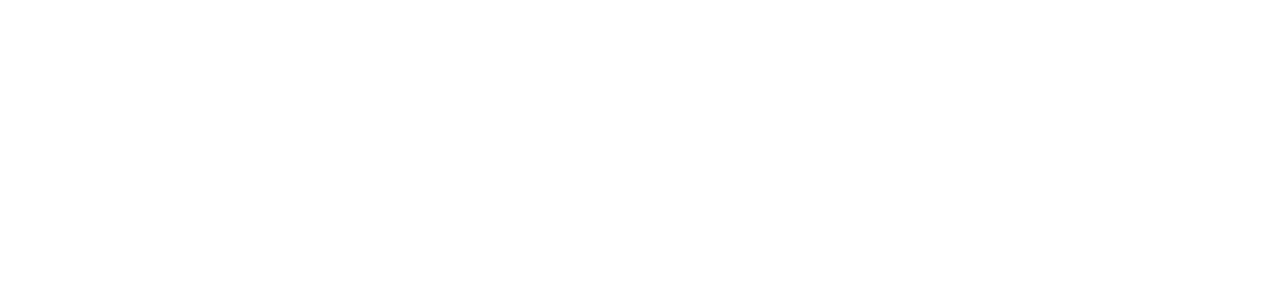
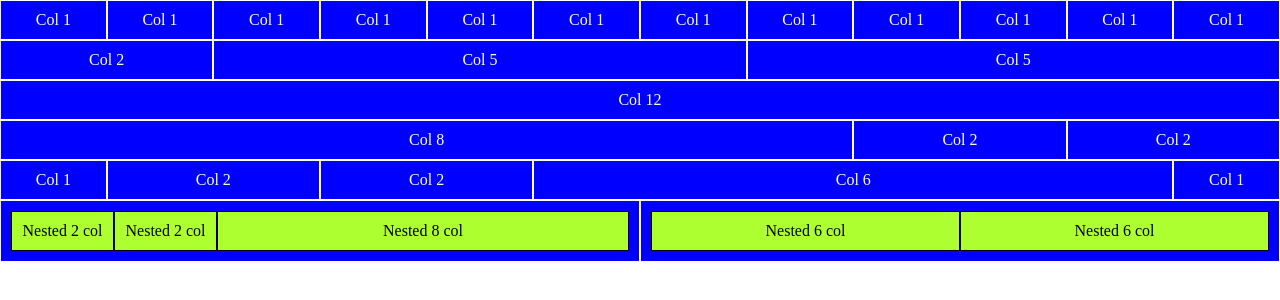
Before and after one commit to RobertoZefi/html-css-12bool, a plain HTML site: page index.html in a window 1280 px wide. Drawn offline with Linux system fonts and the light colour scheme.

Commit message:
FEAT first part added

```diff
--- a/framework.css
+++ b/framework.css
@@ -3,6 +3,18 @@
     padding: 0;
     box-sizing: border-box;
 }
+
+.row{
+    display: flex;
+    flex-wrap: wrap;
+}
+
+.col {
+	flex-grow: 1;
+	flex-basis: 0;
+	max-width: 100%;
+}
+
 
 /*********************/
 
--- a/index.html
+++ b/index.html
@@ -6,8 +6,58 @@
     <meta name="viewport" content="width=device-width, initial-scale=1.0">
     <title>Document</title>
     <link rel="stylesheet" href="./framework.css">
+    <link rel="stylesheet" href="./style.css">
 </head>
 <body>
+    <div class="container">
+        <div class="row">
+            <div class="col-1">Col 1</div>
+            <div class="col-1">Col 1</div>
+            <div class="col-1">Col 1</div>
+            <div class="col-1">Col 1</div>
+            <div class="col-1">Col 1</div>
+            <div class="col-1">Col 1</div>
+            <div class="col-1">Col 1</div>
+            <div class="col-1">Col 1</div>
+            <div class="col-1">Col 1</div>
+            <div class="col-1">Col 1</div>
+            <div class="col-1">Col 1</div>
+            <div class="col-1">Col 1</div>
 
+            <div class="col-2">Col 2</div>
+            <div class="col-5">Col 5</div>
+            <div class="col-5">Col 5</div>
+
+            <div class="col-12">Col 12</div>
+
+            <div class="col-8">Col 8</div>
+            <div class="col-2">Col 2</div>
+            <div class="col-2">Col 2</div>
+
+            <div class="col-1">Col 1</div>
+            <div class="col-2">Col 2</div>
+            <div class="col-2">Col 2</div>
+            <div class="col-6">Col 6</div>
+            <div class="col-1">Col 1</div>
+
+            <div class="col-6">
+                <div class="row">
+                    <div class="col-2 col-nested">Nested 2 col</div>
+                    <div class="col-2 col-nested">Nested 2 col</div>
+                    <div class="col-8 col-nested">Nested 8 col</div>
+                </div>
+            </div>
+            <div class="col-6">
+                <div class="row">
+                    <div class="col-6 col-nested">Nested 6 col</div>
+                    <div class="col-6 col-nested">Nested 6 col</div>
+                </div>
+            </div>
+        </div>
+
+
+
+
+    </div>
 </body>
 </html>
--- /dev/null
+++ b/style.css
@@ -0,0 +1,13 @@
+[class^='col']{
+    background-color: blue;
+    padding: 10px;
+    color: white;
+    border: 1px solid white;
+    text-align: center;
+}
+
+.col-nested{
+    background-color: greenyellow;
+    color: black;
+    border: 1px solid currentColor;
+}
```
